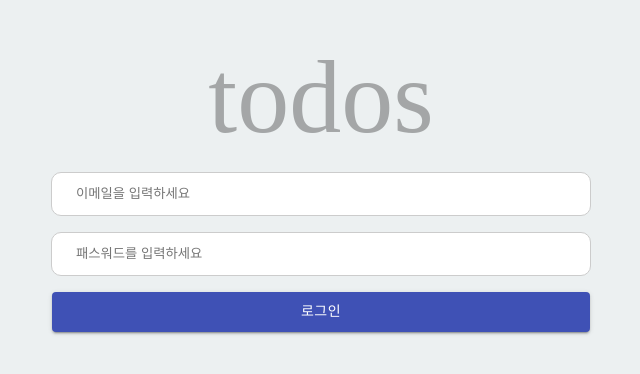
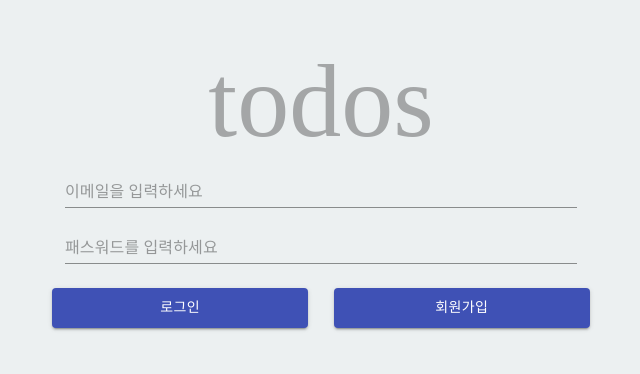
Before and after one commit to antaehyeon/hello-react-native-web, a React (Create React App) app: page / in a window 1280 px wide. Shown: the part 224-598 px from the top of the page, without its empty margins (319-959 px from the left). Built offline with nearby package versions, Linux system fonts and the light colour scheme.

Commit message:
Feat: 회원가입 페이지 구현

```diff
--- a/src/Login.js
+++ b/src/Login.js
@@ -1,6 +1,7 @@
 import React, { Fragment } from "react";
 import styled, { createGlobalStyle, ThemeProvider } from "styled-components";
 import Button from "@material-ui/core/Button";
+import TextField from "@material-ui/core/TextField";
 
 const GlobalStyle = createGlobalStyle`
   body {
@@ -25,17 +26,20 @@ const BoldText = styled.h1`
   margin: 16px;
 `;
 
-const Input = styled.input`
+const Input = styled(TextField)`
   width: 40vw;
   height: 40px;
-  padding-left: 24px;
-  border: none;
-  border: solid 1px #ccc;
-  border-radius: 10px;
 `;
 
-const LoginButton = styled(Button)`
+const ButtonContainer = styled.div`
   width: 42vw;
+  display: flex;
+  flex-direction: row;
+  justify-content: space-between;
+`;
+
+const CustomButton = styled(Button)`
+  width: 20vw;
   height: 40px;
 `;
 
@@ -47,9 +51,14 @@ const Login = () => {
         <BoldText>todos</BoldText>
         <Input type="text" placeholder="이메일을 입력하세요" />
         <Input type="text" placeholder="패스워드를 입력하세요" style={{ marginTop: 16, marginBottom: 16 }} />
-        <LoginButton variant="contained" color="primary" href="/launch">
-          로그인
-        </LoginButton>
+        <ButtonContainer>
+          <CustomButton variant="contained" color="primary" href="/main">
+            로그인
+          </CustomButton>
+          <CustomButton variant="contained" color="primary" href="/register">
+            회원가입
+          </CustomButton>
+        </ButtonContainer>
       </Container>
     </Fragment>
   );
--- a/src/Register.js
+++ b/src/Register.js
@@ -1,7 +1,63 @@
-import React from "react";
+import React, { Fragment } from "react";
+import styled, { createGlobalStyle, ThemeProvider } from "styled-components";
+import { Button, TextField } from "@material-ui/core";
+
+const GlobalStyle = createGlobalStyle`
+  body {
+    padding: 0;
+    margin: 0;
+  }
+`;
+
+const Container = styled.div`
+  height: 100vh;
+  background-color: ${props => props.theme.backgroundColor};
+  justify-content: center;
+  align-items: center;
+  display: flex;
+  flex-direction: column;
+`;
+
+const BoldText = styled.h1`
+  font-weight: 200;
+  font-size: 104px;
+  opacity: 0.3;
+  margin: 16px;
+`;
+
+const Input = styled(TextField)`
+  width: 40vw;
+  height: 40px;
+`;
+
+const ButtonContainer = styled.div`
+  width: 42vw;
+  display: flex;
+  flex-direction: row;
+  justify-content: space-between;
+`;
+
+const CustomButton = styled(Button)`
+  width: 40vw;
+  height: 40px;
+  top: 24px;
+`;
 
 const Register = () => {
-  return <div />;
+  return (
+    <Fragment>
+      <GlobalStyle />
+      <Container>
+        <BoldText>register</BoldText>
+        <Input required label="이메일" type="email" name="email" autoComplete="email" margin="normal" variant="outlined" />
+        <Input required label="패스워드" type="password" autoComplete="current-password" margin="normal" variant="outlined" />
+        <Input required label="닉네임" margin="normal" variant="outlined" />
+        <CustomButton variant="contained" color="primary" href="/">
+          회원가입하기
+        </CustomButton>
+      </Container>
+    </Fragment>
+  );
 };
 
 export default Register;
--- a/src/Router.js
+++ b/src/Router.js
@@ -14,10 +14,8 @@ export default () => {
     <ThemeProvider theme={Theme}>
       <Router>
         <Route path="/" exact component={Login} />
-        <Route path="/launch/" component={Launch} />
-        <Route path="/login/" component={Login} />
         <Route path="/register/" component={Register} />
-        <Route path="/intro/" component={Introduce} />
+        <Route path="/main/" component={Launch} />
       </Router>
     </ThemeProvider>
   );
```
